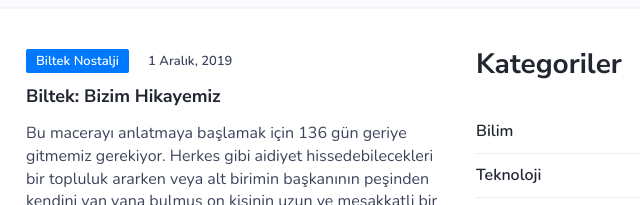
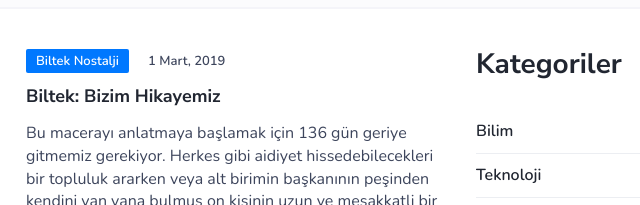
Before and after one commit to yigitv4rli/biltek4gk, a plain HTML site: page biltek-nostalji.html in a window 1280 px wide. Shown: the part 173-378 px from the top of the page, 374-1014 px from the left. Drawn offline with nearby package versions, Linux system fonts and the light colour scheme.

Commit message:
Update biltek-nostalji.html

```diff
--- a/biltek-nostalji.html
+++ b/biltek-nostalji.html
@@ -143,7 +143,7 @@
 									<div class="post-body">
 										<div class="post-meta">
 											<a class="post-category cat-4" href="biltek-nostalji.html">Biltek Nostalji</a>
-											<span class="post-date">1 Aralık, 2019</span>
+											<span class="post-date">1 Mart, 2019</span>
 										</div>
 										<h3 class="post-title"><a href="basliyoruz.html">Biltek: Bizim Hikayemiz</a></h3>
 										<p>Bu macerayı anlatmaya başlamak için 136 gün geriye gitmemiz gerekiyor. Herkes gibi aidiyet hissedebilecekleri bir topluluk ararken veya alt birimin başkanının peşinden kendini yan yana bulmuş on kişinin uzun ve meşakkatli bir yolu, büyük bir merakla oldukça çalışkan ve ilgili bir...</p>
```
